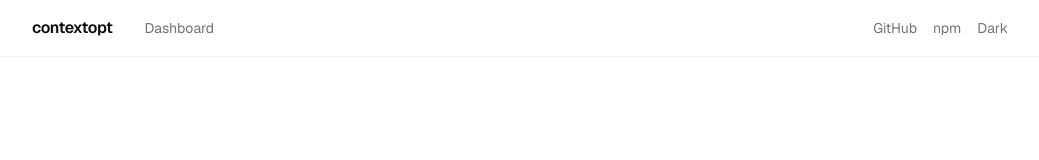
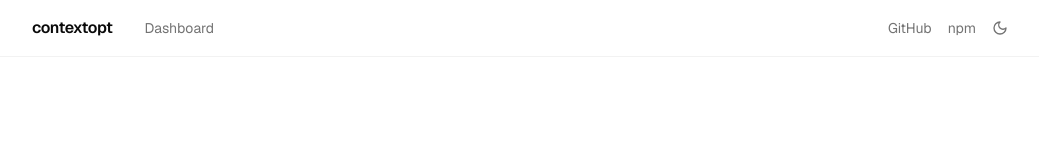
Before and after one commit to AyhanYetgin/contextopt, a Next.js app in the folder dashboard/: page / in a window 1280 px wide. Shown: the top 160 px of the page, without its empty margins (120-1159 px from the left). Built offline with nearby package versions, Linux system fonts and the light colour scheme.

Commit message:
Dark mode: sun/moon SVG icons instead of text

```diff
--- a/dashboard/components/theme-toggle.tsx
+++ b/dashboard/components/theme-toggle.tsx
@@ -24,9 +24,18 @@
     <button
       onClick={toggle}
       className="text-sm text-muted-foreground hover:text-foreground transition-colors cursor-pointer"
-      aria-label="Toggle dark mode"
+      aria-label={dark ? "Switch to light mode" : "Switch to dark mode"}
+      title={dark ? "Switch to light mode" : "Switch to dark mode"}
     >
-      {dark ? "Light" : "Dark"}
+      {dark ? (
+        <svg xmlns="http://www.w3.org/2000/svg" width="16" height="16" viewBox="0 0 24 24" fill="none" stroke="currentColor" strokeWidth="2" strokeLinecap="round" strokeLinejoin="round">
+          <circle cx="12" cy="12" r="4"/><path d="M12 2v2"/><path d="M12 20v2"/><path d="m4.93 4.93 1.41 1.41"/><path d="m17.66 17.66 1.41 1.41"/><path d="M2 12h2"/><path d="M20 12h2"/><path d="m6.34 17.66-1.41 1.41"/><path d="m19.07 4.93-1.41 1.41"/>
+        </svg>
+      ) : (
+        <svg xmlns="http://www.w3.org/2000/svg" width="16" height="16" viewBox="0 0 24 24" fill="none" stroke="currentColor" strokeWidth="2" strokeLinecap="round" strokeLinejoin="round">
+          <path d="M12 3a6 6 0 0 0 9 9 9 9 0 1 1-9-9Z"/>
+        </svg>
+      )}
     </button>
   );
 }
```
